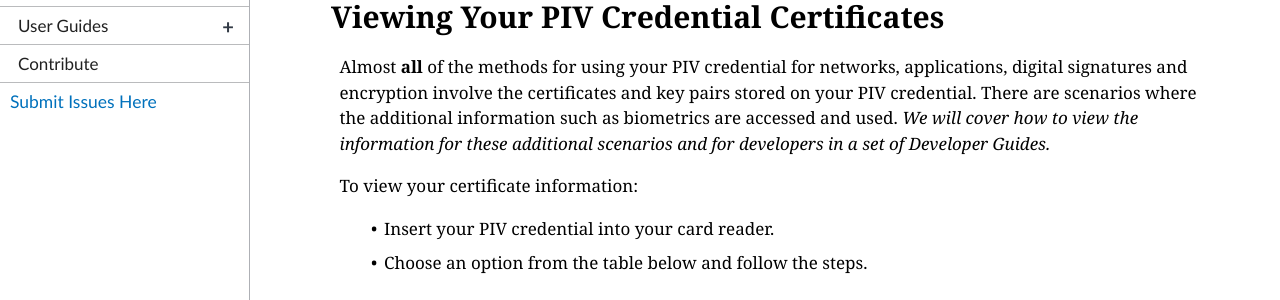
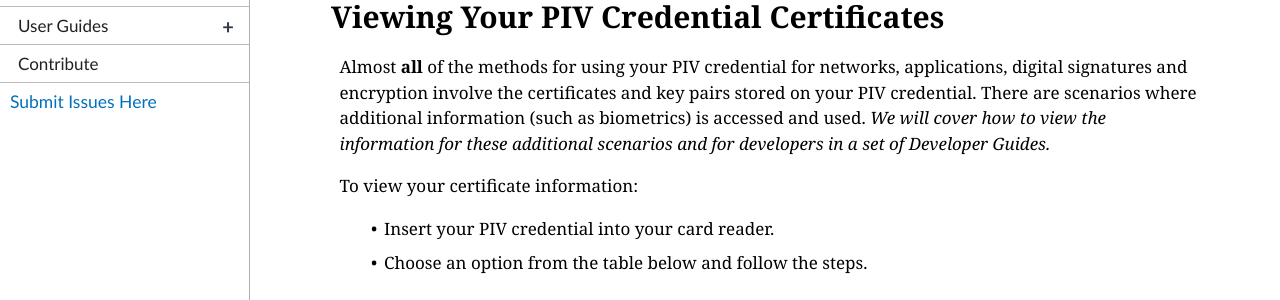
Before and after one commit to GSA/piv-guides, a Jekyll site: the page built from pages/details.md, in a window 1280 px wide and 900 px high. Shown: the part 457-757 px from the top of the window. Built offline with Jekyll 4.4.1, drawn with Linux system fonts in a browser that asks for light colours; nearby versions of some CDN libraries; library files that are not in the unit come from our copies.

Commit message:
Update details.md
Updates (in process)

```diff
--- a/pages/details.md
+++ b/pages/details.md
@@ -11,7 +11,7 @@ This section will help you view the information stored on a PIV credential.  We
 -   [Understanding PIV certificates](#understanding-piv-certificates)
 
 ## Viewing Your PIV Credential Certificates
-Almost **all** of the methods for using your PIV credential for networks, applications, digital signatures and encryption involve the certificates and key pairs stored on your PIV credential.  There are scenarios where the additional information such as biometrics are accessed and used. _We will cover how to view the information for these additional scenarios and for developers in a set of Developer Guides._
+Almost **all** of the methods for using your PIV credential for networks, applications, digital signatures and encryption involve the certificates and key pairs stored on your PIV credential.  There are scenarios where additional information (such as biometrics) is accessed and used. _We will cover how to view the information for these additional scenarios and for developers in a set of Developer Guides._
 
 To view your certificate information:
 
@@ -51,7 +51,7 @@ The table below outlines the general information for the PIV credential certific
 | PIV Authentication       |Always      | Digital Signature            | Client Authentication           | otherName = FASC-N; uniformResourceIdentifier = UUID; Principal Name = _prefix_@_suffix_  | Principal Name values are **not** required by policy to be present in all Subject Alternative Name extensions.  The Card UUID value is only required to be present for new or replacement PIV credentials issued after August 2014.  The Card UUID may also commonly be referred to as the Global Unique Identifier (GUID). |
 | Card Authentication      |Sometimes      | Digital Signature            | id-PIV-cardAuth            |  Name = FASC-N; uniformResourceIdentifier = UUID|   Card Authentication must be included in new and replacement PIV credentials issued after August 2014; it is not expected that **all** PIV credentials will have Card Authentication certificates until September 2019. The Card UUID value is only required to be present for new or replacement PIV credentials issued after August 2014. The Card UUID may also commonly be referred to as the GUID. |
 | Digital Signature        |Sometimes      | Digital Signature, Non-Repudiation            | _none required_            |  rfc822name = email address | Email address is **not** required by policy. Email address may be multi-valued attributes and include email aliases. |
-| Encryption               |Sometimes      | Key Encipherment            | _none required_            |  rfc822name = email address |  Email address is **not** required by policy. Multiple encryption certificates may be available representing the historical encryption key pairs available. |
+| Encryption               |Sometimes      | Key Encipherment            | _none required_            |  rfc822name = email address |  Email address is **not** required by policy. Multiple encryption certificates may be available representing the historical encryption key pairs available. <!--Ryan, Help with turning into plain language-->|
 
 Additional useful information:
 
```
